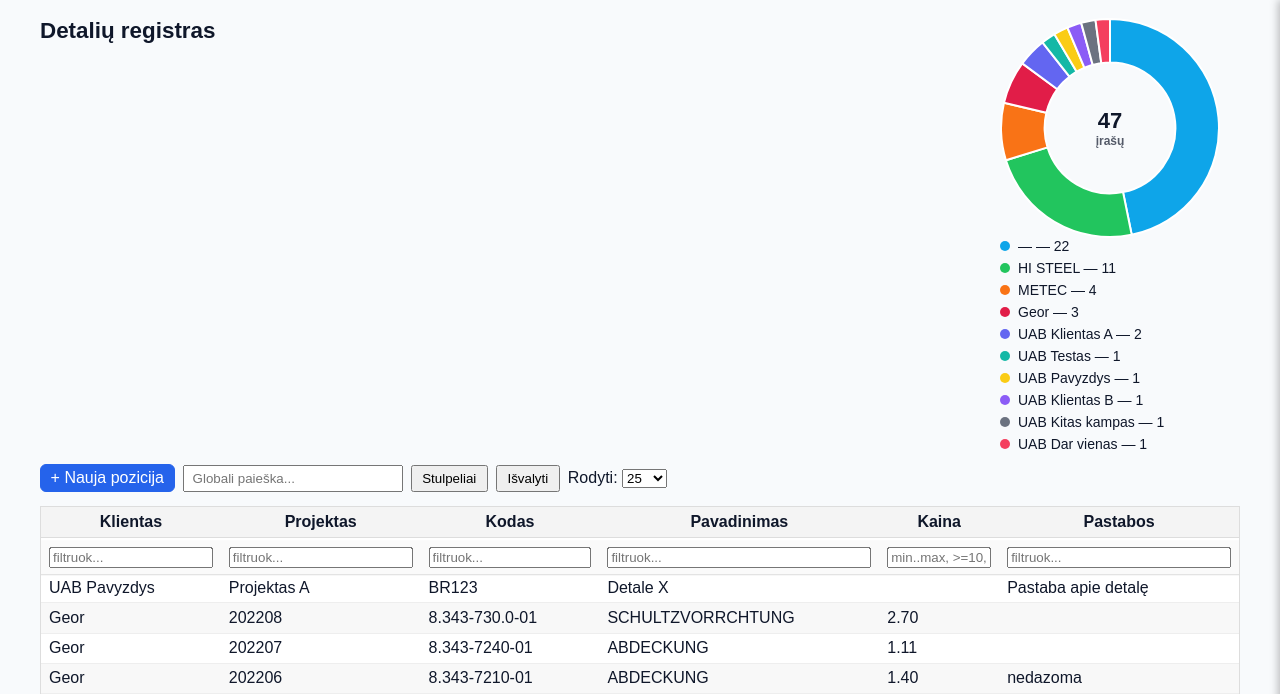
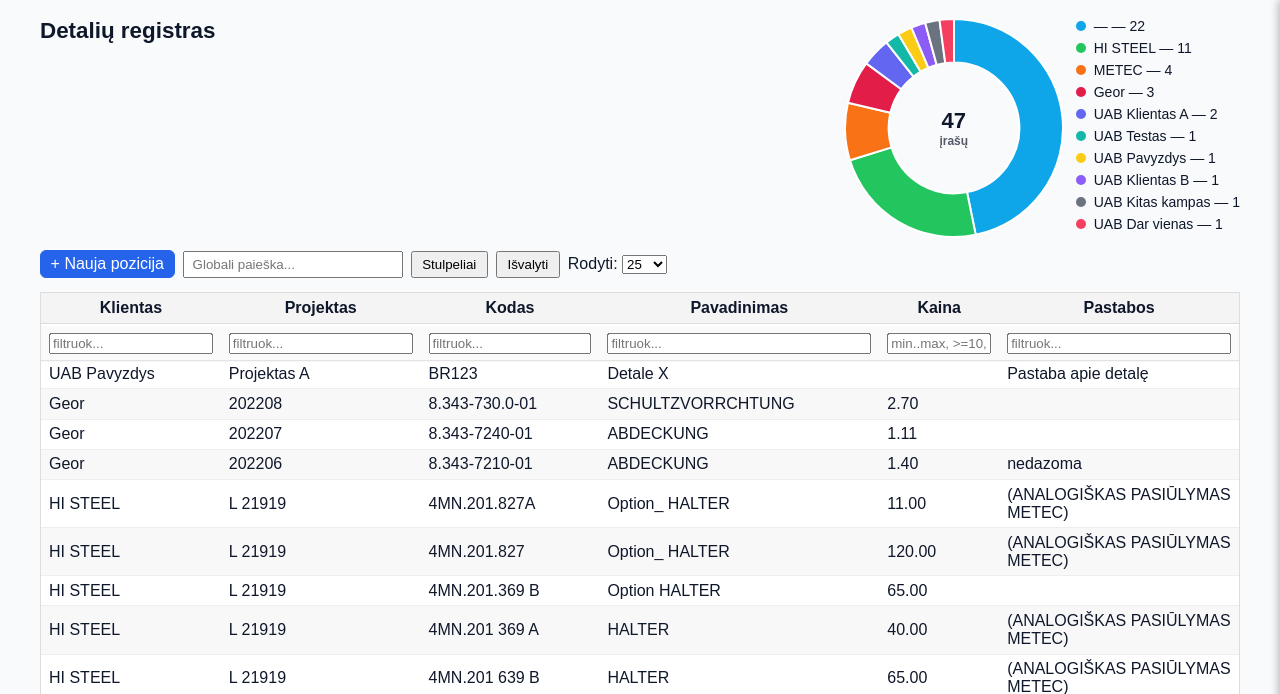
Before and after one commit to raimisbo/Elameta-registras-naujas, a Django app: page /pozicijos/ in a window 1280 px wide. Shown: the top 694 px of the page. Run offline with Django 5.2, Linux system fonts and the light colour scheme; data comes from the database, SQL or seed files in the repository; parts of the project's set-up code (start-up, migrations or seed data) failed here and were passed over.

Commit message:
11 09 Grafiko legenda salia, o ne po apacia grafiko

```diff
--- a/pozicijos/templates/pozicijos/list.html
+++ b/pozicijos/templates/pozicijos/list.html
@@ -25,6 +25,7 @@
     font-size:1.4rem;
     font-weight:600;
   }
+
   .controls-block { display:flex; flex-direction:column; gap:.35rem; margin-bottom:.5rem; }
   .controls-bar { display:flex; gap:.5rem; align-items:center; flex-wrap:wrap; }
   .controls-bar input[type="search"]{padding:.25rem .5rem; min-width:220px;}
@@ -34,13 +35,18 @@
   .chip{background:#e2e8f0; padding:2px 6px; border-radius:4px; display:inline-flex; gap:4px; align-items:center; font-size:.8rem;}
   .chip button{border:0; background:transparent; cursor:pointer;}
 
-  /* grafikas */
-  .graph-box{min-width:240px;}
+  /* grafikas – legenda šalia */
+  .graph-box{
+    display:flex;
+    gap:.75rem;
+    align-items:flex-start;
+    min-width:240px;
+  }
   .donut-box{position:relative; width:220px; height:220px;}
   .donut-box canvas{width:220px!important; height:220px!important;}
   .donut-center{position:absolute; inset:0; display:flex; flex-direction:column; justify-content:center; align-items:center; font-weight:700; font-size:22px; pointer-events:none; text-align:center;}
   .donut-center span{font-size:12px; opacity:.7;}
-  .donut-legend{list-style:none; margin:0; padding:0; display:flex; flex-direction:column; gap:6px; max-height:220px; overflow:auto;}
+  .donut-legend{list-style:none; margin:0; padding:0; display:flex; flex-direction:column; gap:6px; max-height:220px; overflow:auto; min-width:140px;}
   .donut-legend li{display:flex; align-items:center; gap:8px; font-size:14px;}
   .donut-legend .dot{width:10px; height:10px; border-radius:50%;}
 
@@ -86,17 +92,8 @@
   .drawer-body{padding:.75rem .75rem; overflow:auto; display:flex; flex-direction:column; gap:.5rem;}
   .cols-search{width:100%; padding:.25rem .5rem; margin-bottom:.25rem;}
 
-  #cols-list {
-    display: flex;
-    flex-direction:column;
-    gap: .35rem;
-  }
-
-  #cols-list label {
-    display: flex;
-    gap: .4rem;
-    align-items:center;
-  }
+  #cols-list { display: flex; flex-direction:column; gap: .35rem; }
+  #cols-list label { display: flex; gap: .4rem; align-items:center; }
 
   /* mūsų sticky – tik nuspalvinti ir ant viršaus */
   #pozicijos-table thead tr.headers th.sticky-col-header{
```
